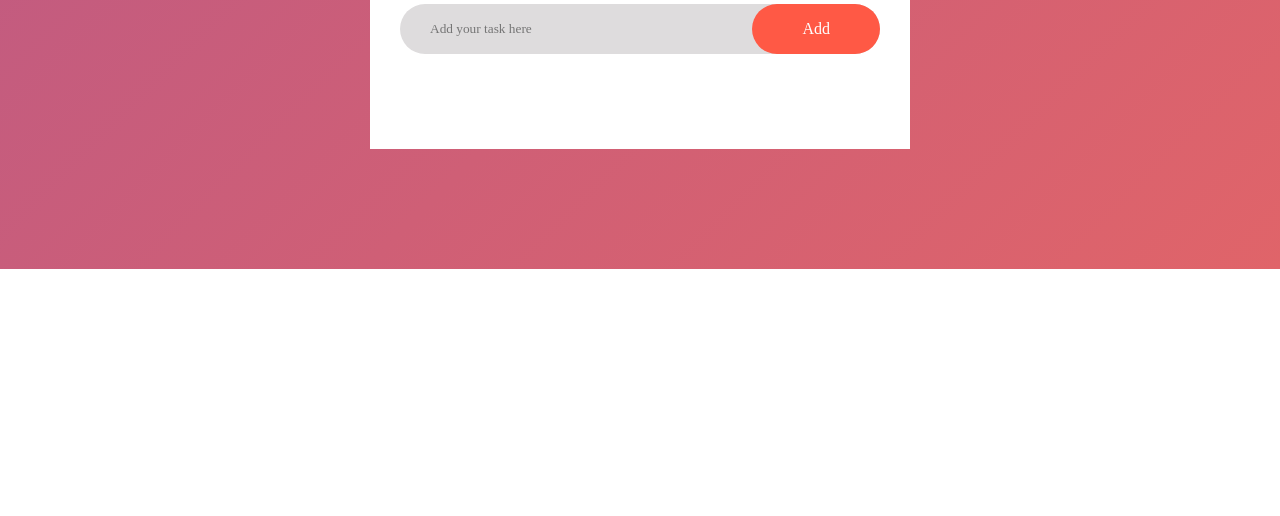
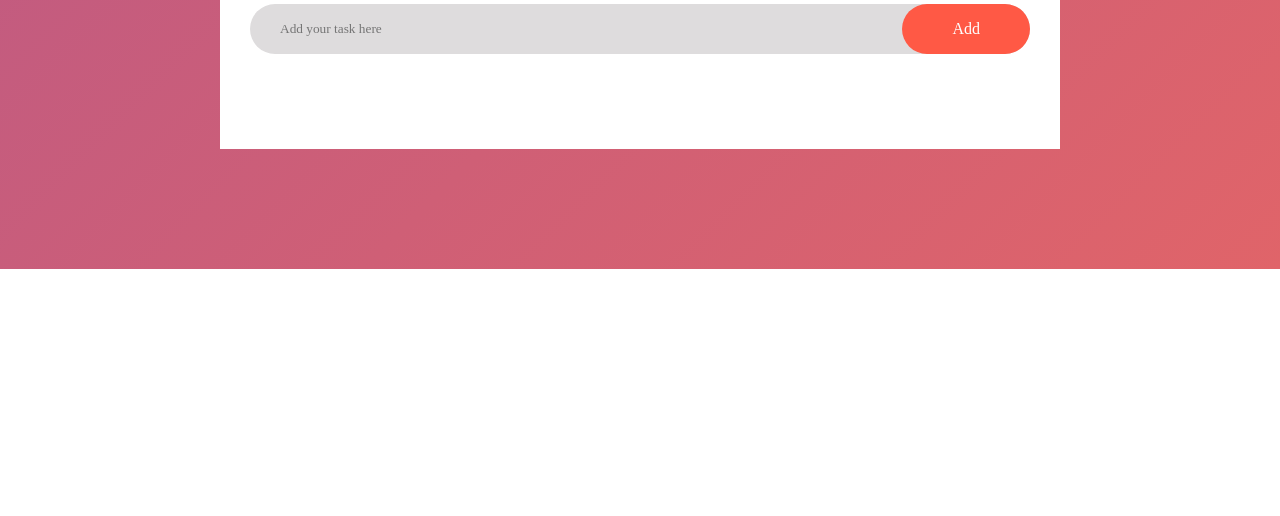
Before and after one commit to anettaj/To-do-list-, a plain HTML site: page index.html in a window 1280 px wide. Shown: the part 284-800 px from the top of the page. Drawn offline with Linux system fonts and the light colour scheme.

Commit message:
Update style.css

```diff
--- a/style.css
+++ b/style.css
@@ -12,7 +12,7 @@
 }
 .todo-app{
     width :100%;
-    max-width: 540px;
+    max-width: 840px;
     background: #FFF;
     margin: 100px auto 20px;
     padding : 40px 30px 70px;
```
